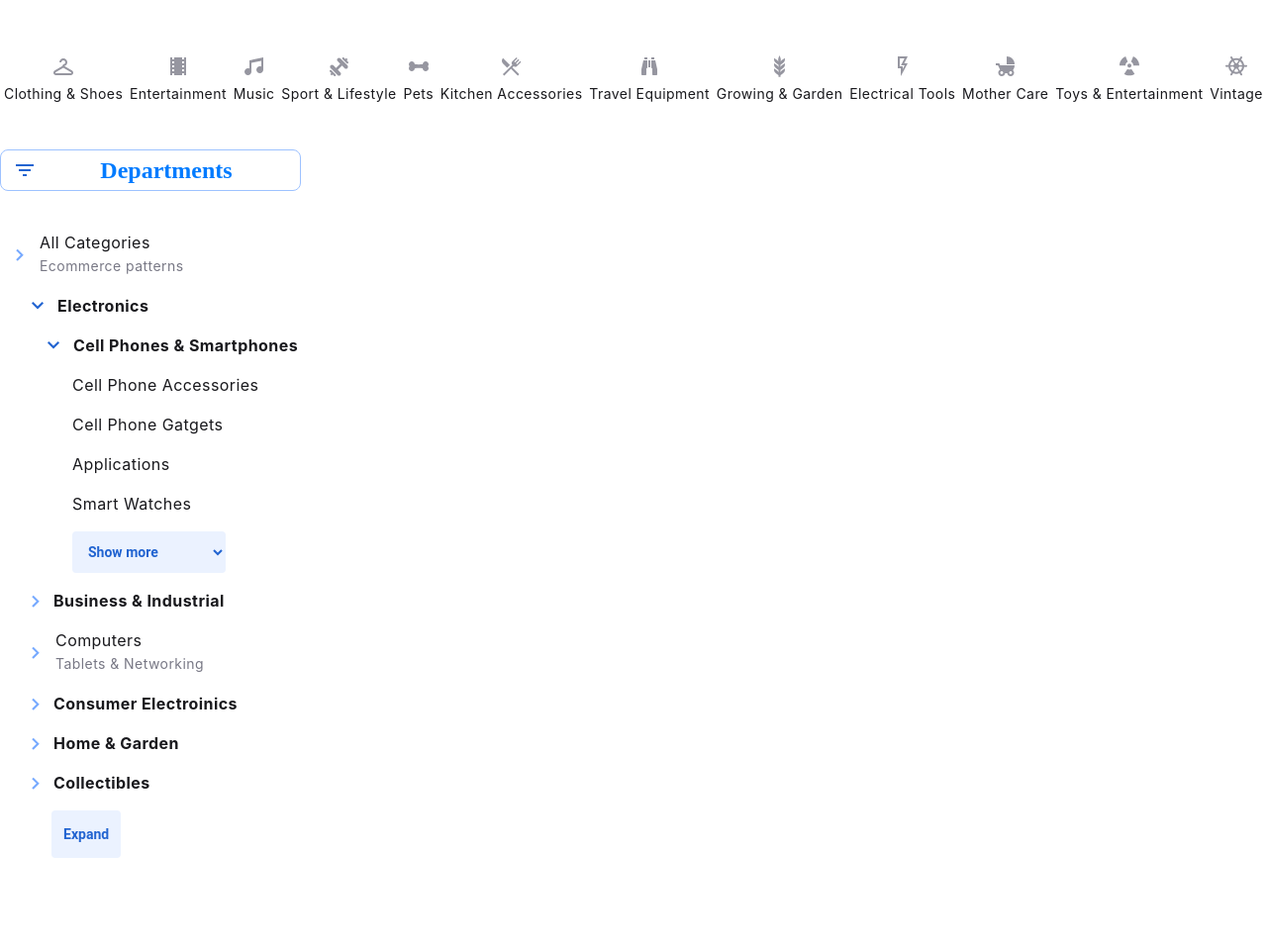
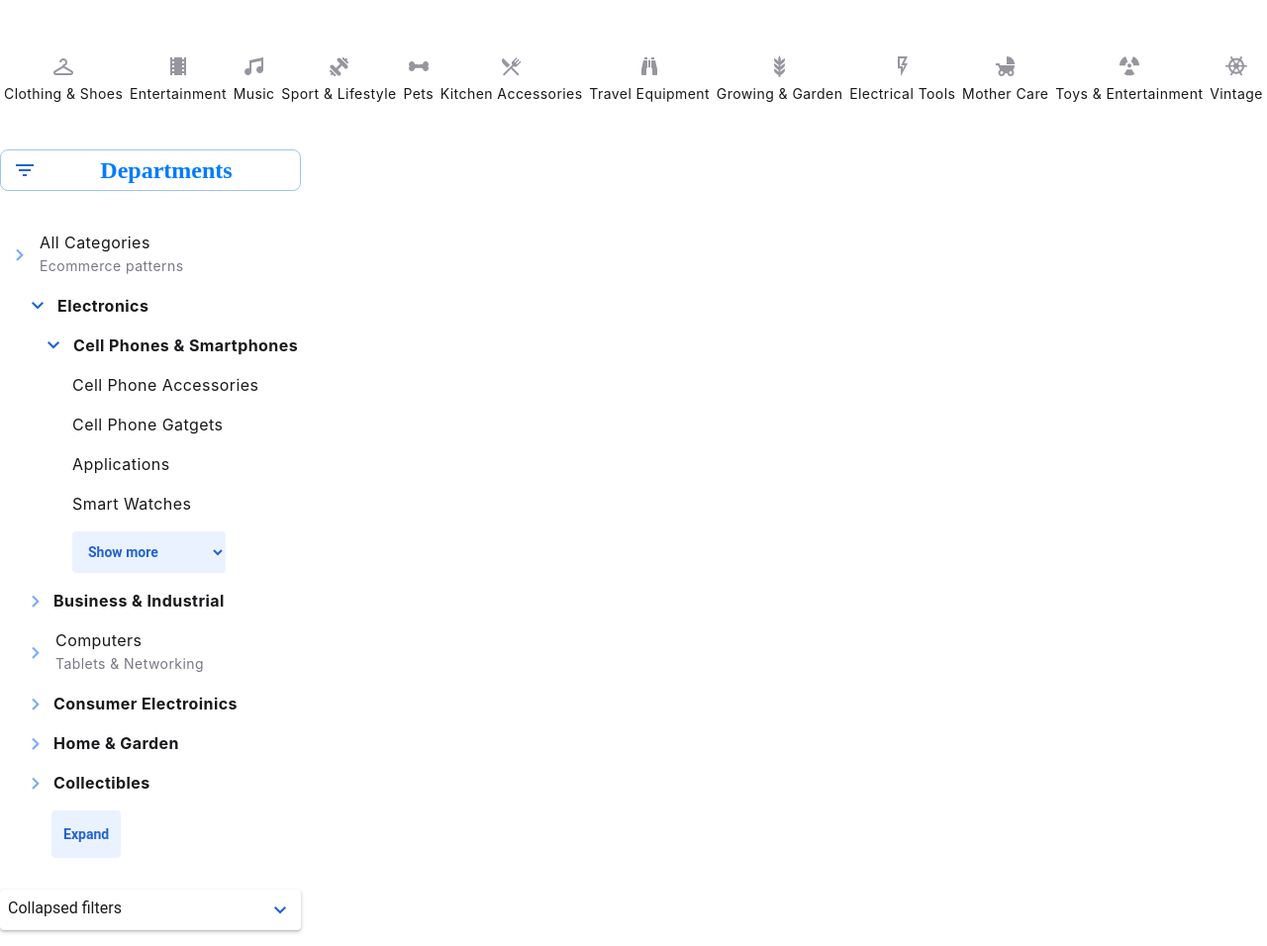
Before and after one commit to AlexandrShvetc/ecomerce, a website: page app/index.html in a window 1280 px wide. Shown: the part 91-1047 px from the top of the page at 99% size. Before the commit the page ends 974 px from the top, so only its background shows below. Drawn offline with nearby package versions, Linux system fonts and the light colour scheme; files that its build step writes are made by us from their sources.

Commit message:
added filter button

```diff
--- a/app/index.html
+++ b/app/index.html
@@ -194,6 +194,7 @@
                     </li>
                 </ul>
             </div>
+            <button class="colapsed-filter"><a href="#">Collapsed filters</a></button>
         </div>
         <div class="content"></div>
     </div>
--- a/app/scss/style.scss
+++ b/app/scss/style.scss
@@ -270,5 +270,20 @@ header {
         }
       }
     }
+
+    .colapsed-filter {
+      width: 100%;
+      padding: 6px 60px 10px 8px;
+      margin-top: 16px;
+      box-shadow: 0px 1px 2px rgba(58, 58, 68, 0.24), 0px 2px 4px rgba(90, 91, 106, 0.24);
+      border-radius: 4px;
+      border: 0;
+      background: url("../images/downarrow.svg") no-repeat 95% center;
+      text-align: left;
+      a{
+        font-family: Roboto, serif;
+        color: #19191D;
+      }
+    }
   }
 }
```
